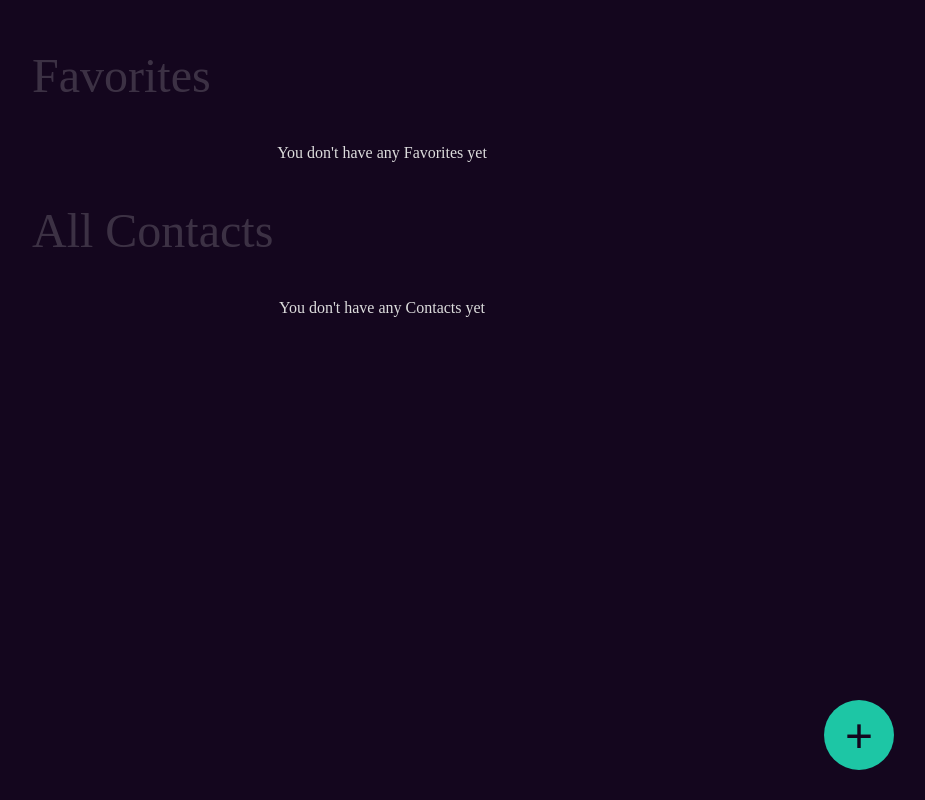
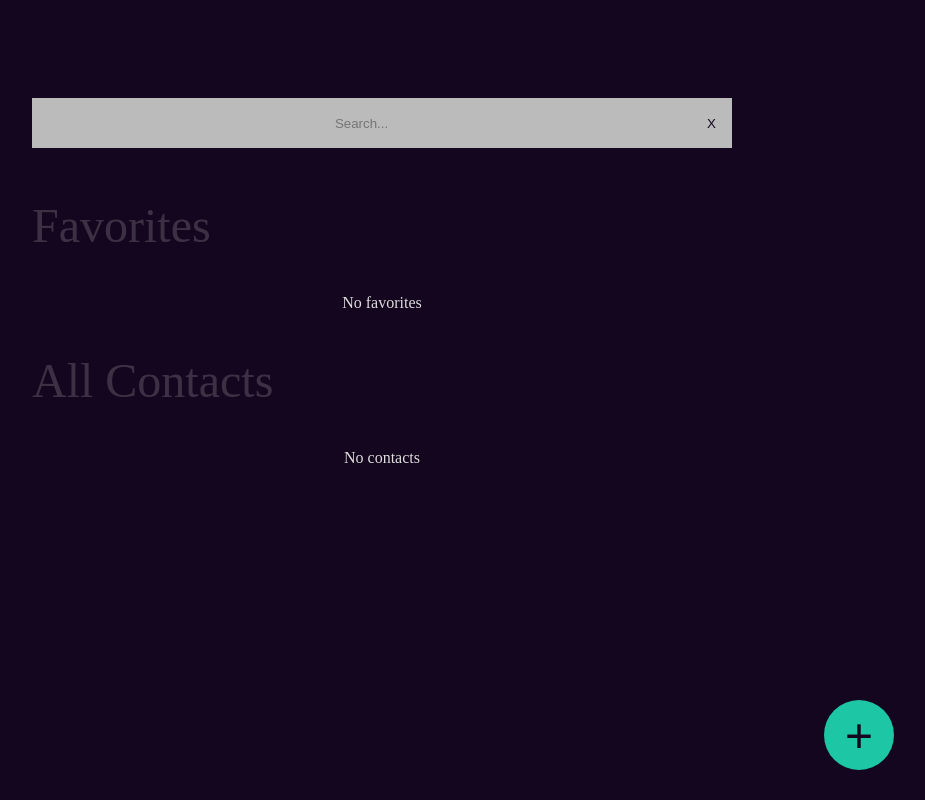
Before and after one commit to htreb/Contacts, an Angular app: page / in a window 1280 px wide. Shown: the whole page, without its empty margins (258-1183 px from the left). Built offline with nearby package versions, Linux system fonts and the light colour scheme.

Commit message:
Add search bar to filter the contacts

```diff
--- a/src/app/pages/contacts-list/contacts-list.component.html
+++ b/src/app/pages/contacts-list/contacts-list.component.html
@@ -1,31 +1,43 @@
 <ng-template #noFavorites>
-    <div class='empty-list'>You don't have any Favorites yet</div>
+    <div class='empty-list'>No favorites</div>
 </ng-template>
 <ng-template #noContacts>
-    <div class='empty-list'>You don't have any Contacts yet</div>
+    <div class='empty-list'>No contacts</div>
 </ng-template>
 
 
 <div class='contacts-list-container'>
 
+    <div class='search-box'>
+        <input
+            #searchBar
+            placeholder="Search..."
+            (keyup)="updateSearchTerm(searchBar.value)"
+        >
+        <button
+            class='clear-search'
+            (click)="clearSearch(searchBar)"
+        >X</button>
+    </div>
+
     <div class='title' (dblclick)="contactService.mockContacts()">Favorites</div>
-    <ng-container *ngIf="contactService.favoriteContacts$ | async as favorites">
+    <ng-container *ngIf="favoriteContacts$ | async as favorites">
         <div *ngIf="favorites.length; else noFavorites" class='favorites-list' >
             <app-contact-list-item
-            *ngFor="let favorite of contactService.favoriteContacts$ | async"
-            [contact]='favorite'
-            (click)="openEditContactModal(favorite)"
+                *ngFor="let favorite of favorites"
+                [contact]='favorite'
+                (click)="openEditContactModal(favorite)"
             ></app-contact-list-item>
         </div>
     </ng-container>
 
     <div class='title'>All Contacts</div>
-    <ng-container *ngIf="contactService.allContacts$ | async as allContacts">
-        <div *ngIf="allContacts.length; else noContacts" class='all-contacts-list'>
+    <ng-container *ngIf="filteredContacts$ | async as filteredContacts">
+        <div *ngIf="filteredContacts.length; else noContacts" class='all-contacts-list'>
             <app-contact-list-item
-            *ngFor="let contact of contactService.allContacts$ | async"
-            [contact]='contact'
-            (click)="openEditContactModal(contact)"
+                *ngFor="let contact of filteredContacts"
+                [contact]='contact'
+                (click)="openEditContactModal(contact)"
             ></app-contact-list-item>
         </div>
     </ng-container>
--- a/src/app/pages/contacts-list/contacts-list.component.scss
+++ b/src/app/pages/contacts-list/contacts-list.component.scss
@@ -2,6 +2,17 @@
     max-width: 700px;
     margin: auto;
     padding: 40px;
+
+    .search-box {
+        margin: 50px 0px;
+        font-size: 2em;
+        display: flex;
+        background: var(--color-input);
+
+        .clear-search {
+            background: initial;
+        }
+    }
 
     .title {
         font-size: 3em;
--- a/src/app/pages/contacts-list/contacts-list.component.ts
+++ b/src/app/pages/contacts-list/contacts-list.component.ts
@@ -1,16 +1,51 @@
-import { Component, ViewChild } from '@angular/core';
+import { Component, ViewChild, OnInit } from '@angular/core';
 import { EditContactComponent } from './edit-contact/edit-contact.component';
 import { ContactService, Contact } from 'src/app/services/contact.service';
+import { BehaviorSubject, combineLatest, Observable } from 'rxjs';
+import { map } from 'rxjs/operators';
+
 @Component({
   selector: 'app-contacts-list',
   templateUrl: './contacts-list.component.html',
   styleUrls: ['./contacts-list.component.scss']
 })
-export class ContactsListComponent {
+export class ContactsListComponent implements OnInit {
+  @ViewChild(EditContactComponent, { static: false })
+  editContactModal: EditContactComponent;
+  private searchTerm$ = new BehaviorSubject<string>('');
+  public filteredContacts$: Observable<Contact[]>;
+  public favoriteContacts$: Observable<Contact[]>;
 
-  @ViewChild(EditContactComponent, { static: false }) editContactModal: EditContactComponent;
+  constructor(public contactService: ContactService) {}
 
-  constructor(public contactService: ContactService) { }
+  ngOnInit() {
+    this.filteredContacts$ = combineLatest([
+      this.contactService.allContacts$,
+      this.searchTerm$
+    ]).pipe(
+      map(([allContacts, searchTerm]) => {
+        // By stringifying the contact we can easily search all fields: name, email, phone... in one search;
+        return allContacts.filter(
+          c =>
+            JSON.stringify(c)
+              .toLowerCase()
+              .indexOf(searchTerm.toLowerCase()) > -1
+        );
+      })
+    );
+    this.favoriteContacts$ = this.filteredContacts$.pipe(
+      map((orderedContacts: Contact[]) => orderedContacts.filter(c => c.isFavorite))
+    );
+  }
+
+  updateSearchTerm(searchTerm: string) {
+    this.searchTerm$.next(searchTerm);
+  }
+
+  clearSearch(searchBar: HTMLInputElement) {
+    searchBar.value = '';
+    this.updateSearchTerm('');
+  }
 
   openEditContactModal(contact?: Contact): void {
     this.editContactModal.openModal(contact);
```
